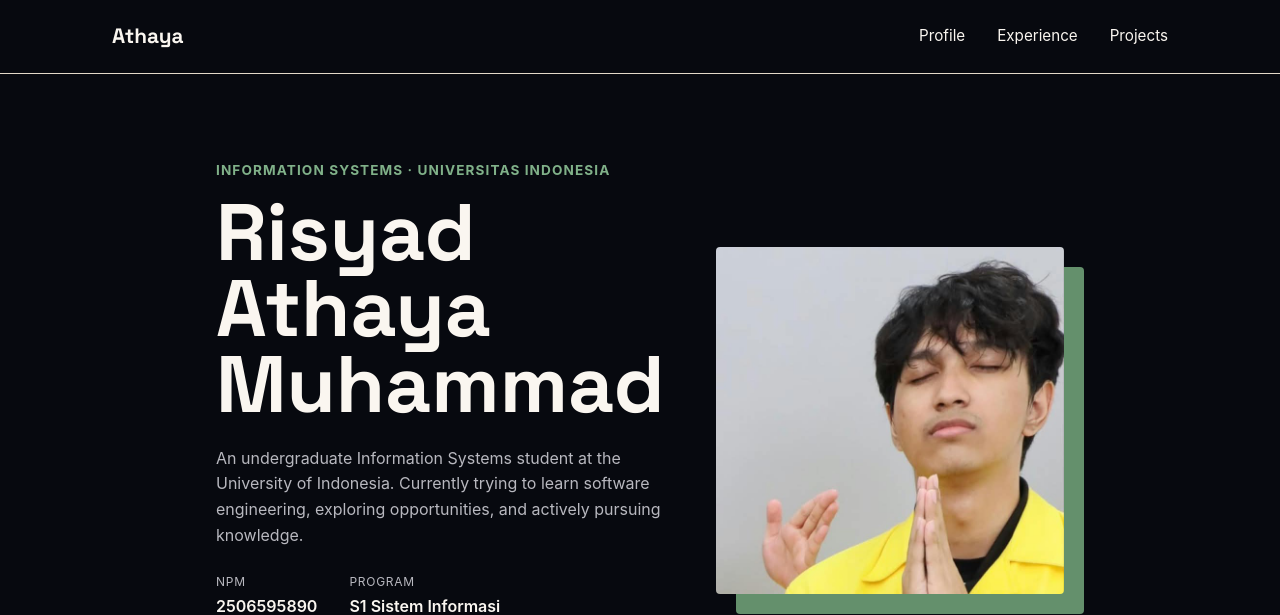
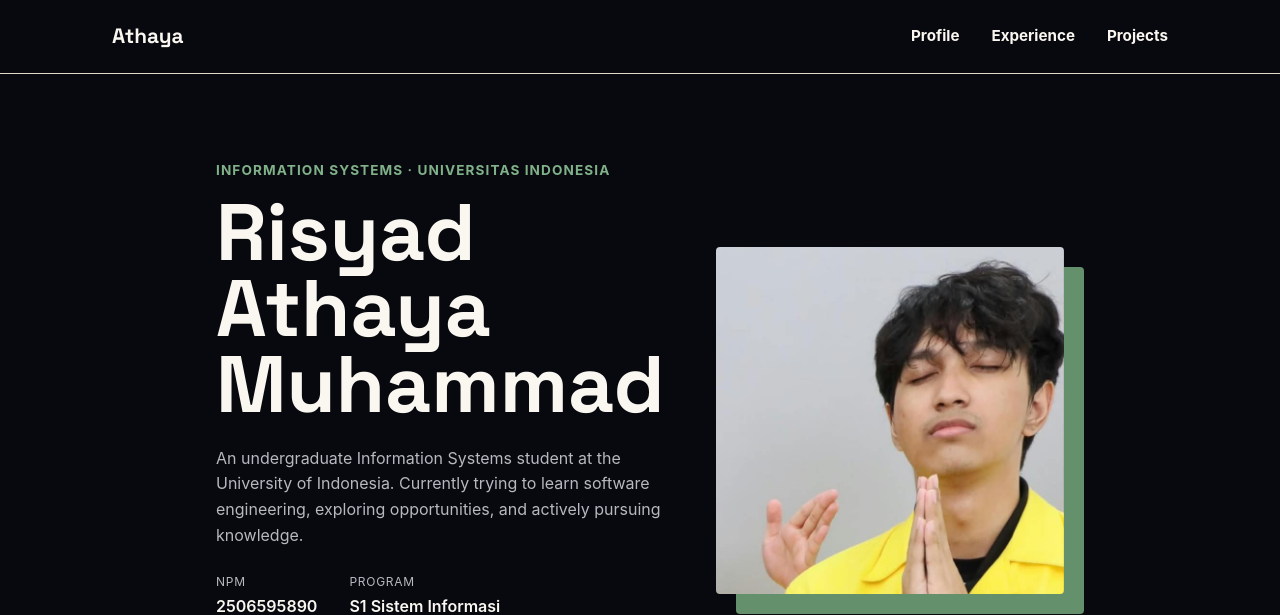
Before and after one commit to RisyadAthaya/myportofolio, a Django app: page / in a window 1280 px wide. Shown: the top 615 px of the page. Run offline with Django 5.2, Linux system fonts and the light colour scheme.

Commit message:
style(navbar): bold the anchors

```diff
--- a/static/css/style.css
+++ b/static/css/style.css
@@ -63,6 +63,10 @@ h2 {
     justify-content: space-between;
     align-items: center;
     padding: 1.25rem 1.5rem;
+}
+
+.header-text {
+    font-weight: bold;
 }
 
 .header-text:hover {
```
